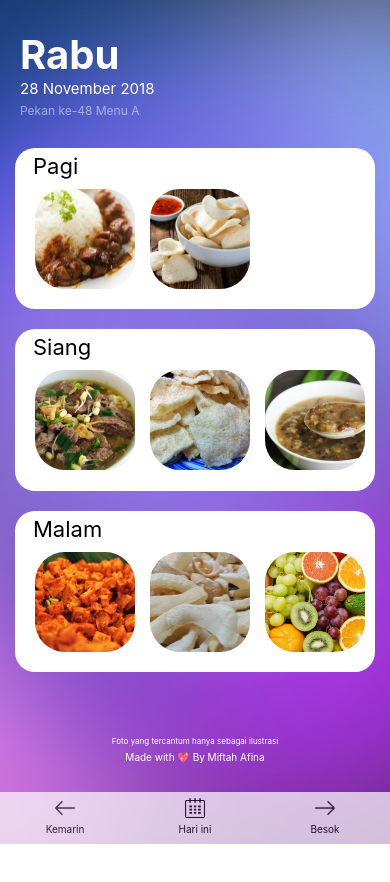
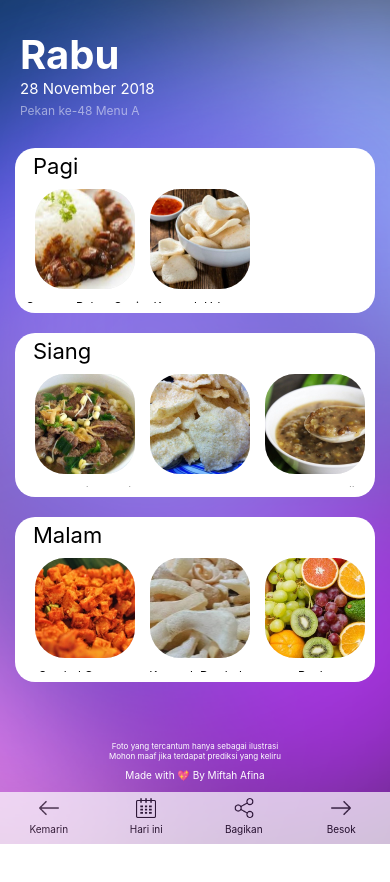
Before and after one commit to miftahafina/makan-apa, a React Native app: screen / in a window 390 px wide. Shown: the top 882 px of the page. Built offline with nearby package versions, Linux system fonts and the light colour scheme.

Commit message:
Add share button (not finish yet)

```diff
--- a/App.js
+++ b/App.js
@@ -1,5 +1,5 @@
 import React from 'react';
-import { StyleSheet, Text, View, AppRegistry, ScrollView, ImageBackground, TouchableOpacity } from 'react-native';
+import { StyleSheet, Text, View, AppRegistry, ScrollView, ImageBackground, TouchableOpacity, Share } from 'react-native';
 import schedule from './databases/schedule.js';
 import SideDishScroller from './components/SideDishScroller';
 import Today from './components/Today';
@@ -39,6 +39,20 @@ export default class App extends React.Component {
     })
   }
 
+  share = () => {
+    const {dayId, moment, monthId} = this.state;
+
+    Share.share({
+      title  : 'Prediksi Lauk',
+      message: `Prediksi lauk hari ${dayId[moment.day()]}, ${moment.date()} ${monthId[moment.month()]} ${moment.year()} adalah:
+Pagi:
+Siang:
+Malam: `
+    }, {
+      dialogTitle: `Bagikan prediksi lauk hari ${dayId[moment.day()]}`
+    })
+  }
+
   render() {
     const { moment, day, date, month, year, week, schedule, dayId, monthId, menu_a, menu_b, menu_c, menu_d, } = this.state;
     const { container, verticalScroll } = styles;
@@ -67,6 +81,7 @@ export default class App extends React.Component {
       <View style={container}>
         <ImageBackground source={require('./assets/img/bg.png')} style={{width: '100%', height: '100%'}}>
           <TouchableOpacity onPress={this.toDay}>
+          {/* <TouchableOpacity onPress={() => {Share.share({message: 'mesa', title: 'title'})}}> */}
             <Today day={dayId[moment.day()]}
               date={moment.date() + ' ' + monthId[moment.month()] + ' ' + moment.year()}
               week={moment.week()} typeId={typeId}
@@ -79,7 +94,7 @@ export default class App extends React.Component {
             <SideDishScroller meal='dinner' mealId='Malam' day={moment.day()} type={type}/>
             <CreditFooter />
           </ScrollView>
-          <DateNav prevDay={this.prevDay} nextDay={this.nextDay} toDay={this.toDay}/>
+          <DateNav prevDay={this.prevDay} nextDay={this.nextDay} toDay={this.toDay} share={this.share}/>
         </ImageBackground>
       </View>
     );
@@ -89,10 +104,10 @@ export default class App extends React.Component {
 const styles = StyleSheet.create({
   container: {
     flex           : 1,
+    flexDirection  : 'column',
     backgroundColor: '#efefef',
     justifyContent : 'flex-start',
     alignItems     : 'stretch',
-    flexDirection  : 'column',
   },
 
   verticalScroll: {
--- a/components/CreditFooter.js
+++ b/components/CreditFooter.js
@@ -7,7 +7,10 @@ export default class CreditFooter extends React.Component {
 
     return (
       <View style={container}>
-        <Text style={smallText}>Foto yang tercantum hanya sebagai ilustrasi</Text>
+        <Text style={smallText}>
+          Foto yang tercantum hanya sebagai ilustrasi{'\n'}
+          Mohon maaf jika terdapat prediksi yang keliru
+        </Text>
         <Text style={text}>Made with 💖 ️By Miftah Afina</Text>
       </View>
     )
@@ -25,13 +28,15 @@ const styles = StyleSheet.create({
   text: {
     fontSize     : 10,
     paddingBottom: 30,
-    color        : '#fff'
+    color        : '#fff',
+    textAlign: 'center'
   },
 
   smallText: {
     fontSize     : 8,
-    paddingBottom: 5,
-    color        : '#fff'
+    paddingBottom: 8,
+    color        : '#fff',
+    textAlign: 'center'
   }
 
 })
--- a/components/DateNav.js
+++ b/components/DateNav.js
@@ -11,11 +11,12 @@ export default class DateNav extends React.Component {
         <DateButton action={this.props.prevDay} img={require('../assets/img/navs/prev.png')}>
           Kemarin
         </DateButton>
-
         <DateButton action={this.props.toDay} img={require('../assets/img/navs/today.png')}>
           Hari ini
         </DateButton>
-
+        <DateButton action={this.props.share} img={require('../assets/img/navs/share.png')}>
+          Bagikan
+        </DateButton>
         <DateButton action={this.props.nextDay} img={require('../assets/img/navs/next.png')}>
           Besok
         </DateButton>
--- a/components/Today.js
+++ b/components/Today.js
@@ -7,17 +7,17 @@ export default class Today extends React.Component {
 
     return (
       <View style={container}>
+        <View>
           <Text style={day}>
             {this.props.day}
           </Text>
-
           <Text style={date}>
             {this.props.date}
           </Text>
-
           <Text style={week}>
             Pekan ke-{this.props.week} Menu {this.props.typeId}
           </Text>
+        </View>
       </View>
     )
   }
```
Also changed, not shown: assets/img/navs/share.png (added). Lines whose indentation alone changed are shown as unchanged.
